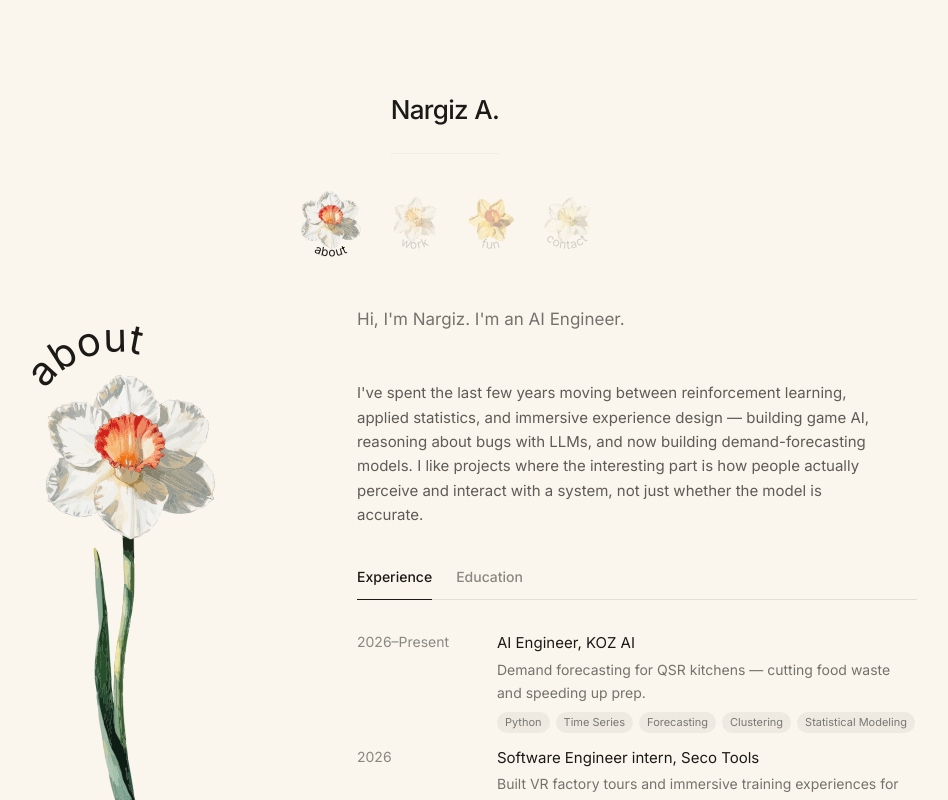
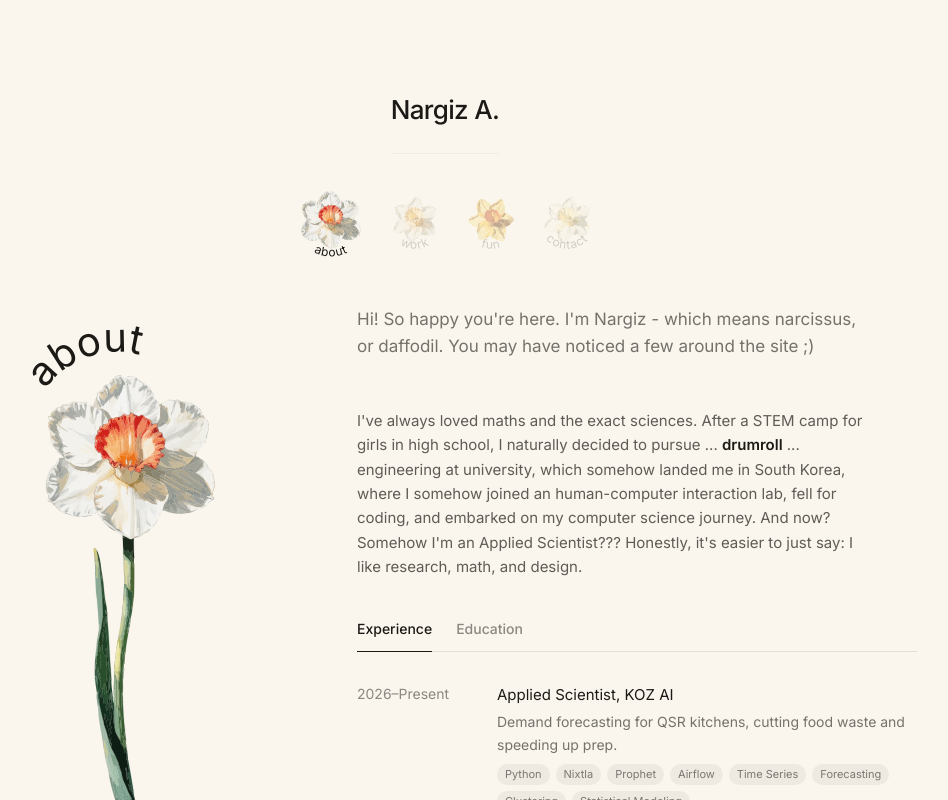
Before and after one commit to nargizas/nargizas.github.io, a Next.js app: page / in a window 1280 px wide. Both pictures are taken after a click on the button "about". Shown: the top 800 px of the page, without its empty margins (195-1143 px from the left). Built offline with nearby package versions, Linux system fonts and the light colour scheme; a web font is replaced by a local one.

Commit message:
updating contents

```diff
--- a/components/sections/SectionTrack.js
+++ b/components/sections/SectionTrack.js
@@ -75,7 +75,7 @@ export function SectionTrack({ activeSection }) {
               style={{ width: `${100 / SECTIONS.length}%` }}
               className="flex shrink-0 flex-wrap items-start justify-center gap-10 pb-4 md:gap-16"
             >
-              <div className="flex flex-1 basis-[260px] justify-center" style={{ maxWidth: 320 }}>
+              <div className="hidden flex-1 basis-[260px] justify-center md:flex" style={{ maxWidth: 320 }}>
                 <div className="w-full">
                   <DaffodilIllustration
                     sectionId={section.id}
--- a/components/sections/StoryPanel.js
+++ b/components/sections/StoryPanel.js
@@ -5,6 +5,7 @@ import { AnimatePresence, motion } from 'motion/react';
 import { Tabs } from 'radix-ui';
 import { getSiteConfig, getStoryGroups } from '@/lib/content';
 import { BlurFade } from '@/components/ui/blur-fade';
+import { Emphasis } from '@/components/ui/emphasis';
 import { EASE_OUT, TAB_TRANSITION } from '@/components/animation';
 
 const CONTENT_TRANSITION = { duration: 0.2, ease: EASE_OUT };
@@ -58,7 +59,7 @@ export function StoryPanel() {
     <div className="flex flex-col gap-10">
       {about && (
         <BlurFade delay={0}>
-          <p className="max-w-[520px] text-[15px] leading-relaxed text-ink/70">{about}</p>
+          <Emphasis text={about} className="max-w-[520px] text-[15px] leading-relaxed text-ink/70" />
         </BlurFade>
       )}
 
--- a/components/sections/config.js
+++ b/components/sections/config.js
@@ -1,11 +1,11 @@
-const article = (word) => (/^[aeiou]/i.test(word) ? 'an' : 'a');
-
 export const SECTIONS = [
   {
     id: 'story',
     navLabel: 'about',
     heading: 'About',
-    subtitle: (site) => `Hi, I'm ${site.name.split(' ')[0]}. I'm ${article(site.role)} ${site.role}.`,
+    subtitle: (site) =>
+      `Hi! So happy you're here. I'm ${site.name.split(' ')[0]} - which means narcissus, or daffodil.
+    You may have noticed a few around the site ;)`,
   },
   {
     id: 'work',
@@ -23,6 +23,6 @@ export const SECTIONS = [
     id: 'contact',
     navLabel: 'contact',
     heading: 'Contact',
-    subtitle: () => 'Happy to talk research, roles, or recommendations.',
+    subtitle: () => 'Happy to talk roles, research, or recommendations.',
   },
 ];
--- a/content/education.js
+++ b/content/education.js
@@ -1,6 +1,6 @@
 export const EDUCATION_ENTRIES = [
   {
-    range: { start: '2023', end: '2025' },
+    range: { start: 'Sep 2023', end: 'Dec 2025' },
     role: 'M.Sc. Computer Science',
     org: 'Georgia Tech',
     location: 'Atlanta, GA',
@@ -8,7 +8,7 @@ export const EDUCATION_ENTRIES = [
     tags: ['ML', 'SWE', 'Bayesian Statistics', 'Deep Learning', 'NLP', 'Game AI', 'Computer Graphics'],
   },
   {
-    range: { start: '2019', end: '2023' },
+    range: { start: 'Sep 2019', end: 'Aug 2023' },
     role: 'B.Sc. Computer Science',
     org: 'KAIST',
     location: 'Daejeon, South Korea',
--- a/content/experience.js
+++ b/content/experience.js
@@ -1,11 +1,11 @@
 export const EXPERIENCE_ENTRIES = [
   {
     range: { start: '2026', end: null },
-    role: 'AI Engineer',
+    role: 'Applied Scientist',
     org: 'KOZ AI',
     type: 'Full-time',
-    blurb: 'Demand forecasting for QSR kitchens — cutting food waste and speeding up prep.',
-    tags: ['Python', 'Time Series', 'Forecasting', 'Clustering', 'Statistical Modeling'],
+    blurb: 'Demand forecasting for QSR kitchens, cutting food waste and speeding up prep.',
+    tags: ['Python', 'Nixtla', 'Prophet', 'Airflow','Time Series', 'Forecasting', 'Clustering', 'Statistical Modeling'],
   },
   {
     range: { start: '2026', end: '2026' },
@@ -13,7 +13,7 @@ export const EXPERIENCE_ENTRIES = [
     org: 'Seco Tools',
     location: 'Erkrath, Germany',
     type: 'Internship',
-    blurb: 'Built VR factory tours and immersive training experiences for industrial clients.',
+    blurb: 'Built VR factory tours for industrial clients. Owned from concept to deployment.',
     tags: ['VR', 'Unity', 'C#', 'Meta Quest', 'XR Interaction Toolkit'],
   },
   {
--- a/content/site.js
+++ b/content/site.js
@@ -1,13 +1,13 @@
 export const SITE = {
   name: 'Nargiz A.',
-  role: 'AI Engineer',
-  bio: 'I build AI and build with AI. My work explores how people interact with, understand, and experience intelligent systems.',
-  about: `I've spent the last few years moving
-    between reinforcement learning, applied statistics, and immersive experience design —
-    building game AI, reasoning about bugs with LLMs, and now building demand-forecasting
-    models. I like projects where the interesting part is how people actually perceive and
-    interact with a system, not just whether the model is accurate.`,
-  availability: 'Open to small, well-scoped engagements.',
+  role: 'Applied Scientist',
+  bio: 'I build intelligent systems and explore how they feel to the people using them.',
+  about: `I've always loved maths and the exact sciences. After a STEM camp for girls in
+    high school, I naturally decided to pursue ... **drumroll** ... engineering at university,
+    which somehow landed me in South Korea, where I somehow joined an human-computer interaction lab, fell
+    for coding, and embarked on my computer science journey. And now? Somehow I'm an
+    Applied Scientist??? Honestly, it's easier to just say: I like research, math, and design.`,
+  availability: 'Open to engagements.',
 };
 
 export const CONTACT_LINKS = [
--- a/content/work.js
+++ b/content/work.js
@@ -9,11 +9,11 @@ export const WORK_ENTRIES = [
     category: 'ai',
     title: 'Demand forecasting for QSR kitchens.',
     year: '2026',
-    tag: 'AI Engineering · Forecasting',
+    tag: 'Applied Science · Forecasting',
     role: 'Statistical modeling, R&D',
     stack: 'Python · Nixtla · Prophet · pandas · scikit-learn',
-    caption: `Autoclustering of food products by shared ingredients, paired with R&D
-      on statistical demand models built with **Nixtla** and **Prophet** — testing how
+    caption: `Automated clustering of food products by shared ingredients. R&D
+      on statistical demand models built with **Nixtla** and **Prophet**, testing how
       weather, city events, and promotional sales shift kitchen prep needs. The goal:
       less food waste, faster prep, for quick-service kitchens.`,
   },
@@ -24,6 +24,8 @@ export const WORK_ENTRIES = [
     tag: 'Game AI · Reinforcement Learning',
     role: 'Training pipeline, evaluation',
     stack: 'Python · PyTorch · Ray RLlib · Gymnasium · Unity · Go',
+    location: 'Steam',
+    href: 'https://store.steampowered.com/app/2184470/South_Pole_Bebop/',
     caption: `Deep reinforcement learning AI opponent for **South Pole Bebop**, a PvPvE
       game. Built the training pipeline and evaluation harness, then ran experiments
       across model architectures and reward shaping.`,
@@ -34,15 +36,12 @@ export const WORK_ENTRIES = [
     year: '2024',
     tag: 'Research · Bayesian stats',
     role: 'Research, code, write-up',
-    stack: 'PyMC · NumPy · psychopy · matplotlib',
+    stack: 'PyMC · NumPy · matplotlib',
     location: 'GitHub',
     href: 'https://github.com/nargizas/Bayesian-Psychometric-Fit',
-    caption: `Bayesian reanalysis of a VR perception study of how far you can push a mismatch
-      between what a user sees and feels before they notice and the immersion breaks. That
-      boundary was originally found by fitting the data to a curve and reading off the best
-      single answer. The reanalysis runs the same 16-participant dataset through a **PyMC**
-      probabilistic model: instead of one number per condition, you get a distribution of
-      plausible answers.`,
+    caption: `Revisited data from a VR experiment exploring how much what you see
+    can differ from what you feel before you notice. Used Bayesian modelling and
+    Monte Carlo methods to explore new interpretations of the data.`,
   },
   {
     category: 'ai',
@@ -53,20 +52,21 @@ export const WORK_ENTRIES = [
     stack: 'Python · Hugging Face · OpenAI API',
     location: 'Paper',
     href: 'https://dl.acm.org/doi/10.1109/TSE.2024.3450837',
-    caption: `Evaluated how well diverse large language models can automatically and
-      generally reproduce reported software bugs from natural-language descriptions.
+    caption: `Evaluated how well diverse large language models can automatically generate tests
+    that reproduce reported software bugs from natural-language descriptions.
       Published in **IEEE Transactions on Software Engineering**.`,
   },
   {
     category: 'vr',
-    title: 'A VR factory tour for industrial training.',
+    title: 'A VR factory tour for a manufacturer.',
     year: '2026',
     tag: 'VR · Industrial training',
     role: 'Design, development',
     stack: 'Unity · C# · Meta Quest · XR Interaction Toolkit',
+    location: 'Article',
+    href: 'https://www.secotools.com/article/seco_innovation_hubs?language=en',
     caption: `VR factory tour for a cutting-tools manufacturer, mixing 360° video with
-      3D assets, spatial audio, and interactive hotspots — hands-on training without
-      the factory floor.`,
+      3D assets, spatial audio, and interactive hotspots.`,
   },
   {
     category: 'vr',
@@ -77,8 +77,8 @@ export const WORK_ENTRIES = [
     stack: 'VR · Unity · C#',
     location: 'Paper',
     href: 'https://dl.designresearchsociety.org/iasdr/iasdr2023/fullpapers/164/',
-    caption: `Explored how a floor-based shape-changing display can create visuo-haptic
-      illusions in VR — letting a flat floor feel like a slope or a step. Published at
+    caption: `Explored how a different manipulations of a floor-based shape-changing display
+    can create visuo-haptic illusions in VR like making something feel shorter than it actually is. Published at
       **IASDR 2023**.`,
   },
   {
@@ -86,7 +86,7 @@ export const WORK_ENTRIES = [
     title: 'A professional website for a medical aesthetician.',
     year: '2026',
     tag: 'Client work · Webflow',
-    role: 'Design, Development, deployment',
+    role: 'Design, development, deployment',
     stack: 'Webflow',
     location: 'Live site',
     href: 'https://www.doctor-krivenko.de/',
```
